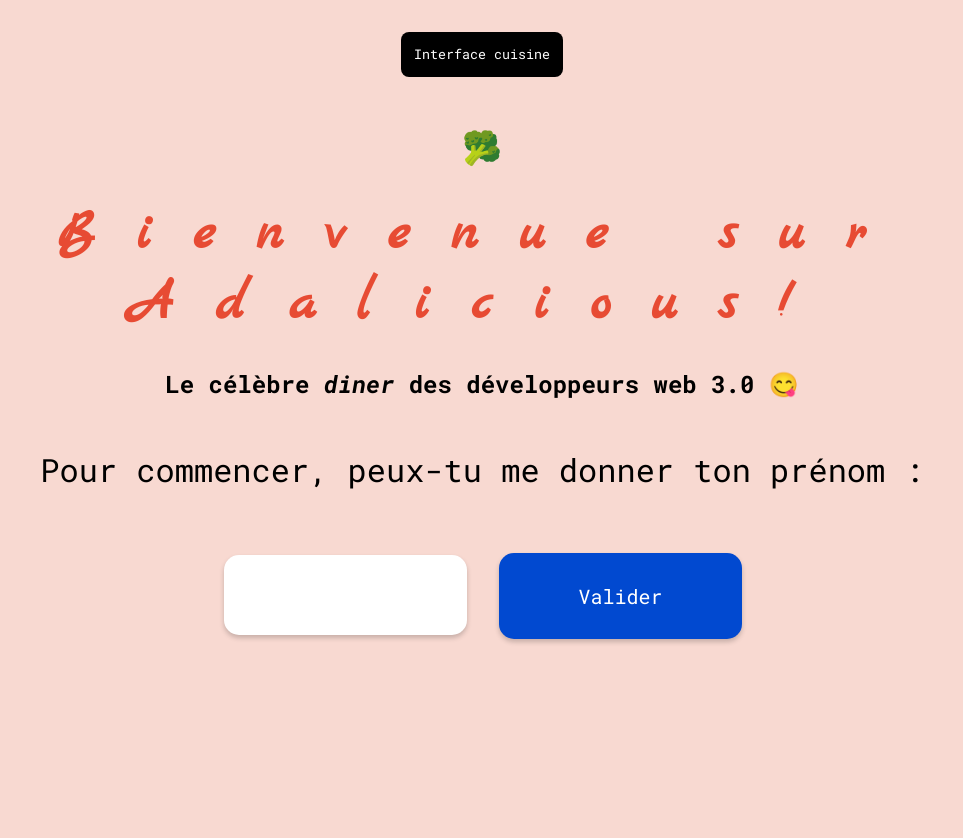
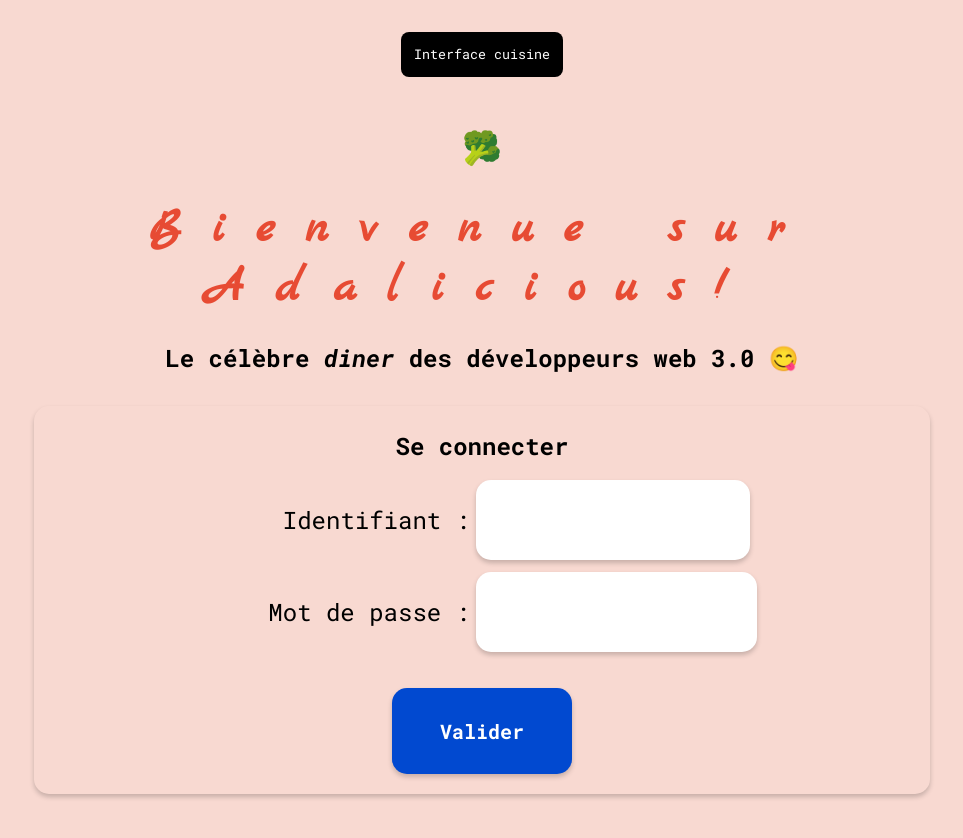
Before and after one commit to EvaTP/adalicious-api, a website: page public/index.html in a window 1280 px wide. Shown: the whole page, without its empty margins (158-1121 px from the left). Before the commit the page ends 800 px from the top, so only its background shows below. Drawn offline with Linux system fonts and the light colour scheme.

Commit message:
update public files

```diff
--- a/package.json
+++ b/package.json
@@ -19,12 +19,14 @@
   },
   "homepage": "https://github.com/EvaTP/adalicious-api#readme",
   "dependencies": {
-    "@prisma/client": "^6.9.0",
+    "@prisma/client": "^6.10.1",
+    "bcrypt": "^6.0.0",
+    "cors": "^2.8.5",
     "dotenv": "^16.5.0",
     "express": "^5.1.0",
     "pg": "^8.16.0"
   },
   "devDependencies": {
-    "prisma": "^6.9.0"
+    "prisma": "^6.10.1"
   }
 }
--- a/public/index.html
+++ b/public/index.html
@@ -20,11 +20,21 @@
 		<p>🥦</p>
 		<h1>Bienvenue sur Adalicious!</h1>
 		<h2>Le célèbre <em>diner</em> des développeurs web 3.0 😋</h2>
-		<p>Pour commencer, peux-tu me donner ton prénom :</p>
 
+		<form action="" id="login-form" method="post">
+			<p>Se connecter</p>
+			<div class="divlogin">
+				<label for="first-name">Identifiant :</label>
+				<input type="text" id="first-name" name="firstname" required>
+			</div>
 
-		<input type="text" id="first-name">
-		<button id="submit-name" type="submit">Valider</button>
+			<div class="divlogin">
+				<label for="password">Mot de passe :</label>
+				<input type="password" id="password" name="password" required>
+			</div>
+			<button id="submit-login" type="submit">Valider</button>
+		</form>
+
 		<p id="message-erreur"></p>
 	</div>
 
--- a/public/style.css
+++ b/public/style.css
@@ -45,9 +45,9 @@ button#interface-cuisine{
 h1{
 	font-family: 'Marck Script', cursive;
 	color : var(--adaRed);
-	letter-spacing: 0.75em;
+	letter-spacing: 0.65em;
 	font-weight: 800;
-	font-size: 3.5em;
+	font-size: 3em;
 	margin-bottom : 0.5em;
 }
 h2{
@@ -60,16 +60,45 @@ main{
 	margin : 3em;
 	padding : 1em;
 }
-#first-name {
-    width: 20%;
-	margin-top : 1.5em;
+#login-form{
+	display: flex;
+	flex-direction: column;
+	align-items: center;
+	margin: 2em 10em 1em 10em;
+	border-radius: 15px;
+	box-shadow: 0 3px 5px rgba(0, 0, 0, 0.2);
+}
+#login-form p{
+	font-size: 1.5em;
+	font-weight: bold;
+	margin-top: 1em;
+	margin-bottom: 0.5em;
+}
+#login-form label{
+	font-size: 1.5em;
+}
+.divlogin{
+	display: flex;
+	flex-direction: row;
+	align-items: center;
+	justify-content: flex-end;
+}
+
+#first-name, #password {
+    width: 50%;
+	margin : 0.25em;
 	padding: 1em;
     font-size: 1.5em;
 	border-radius: 15px;
 	box-shadow: 0 3px 5px rgba(0, 0, 0, 0.2);
 }
-#first-name, #submit-name {
-    margin: 0.5em;
+#submit-login {
+    margin: 0.3em 0 1em 0;
+	font-weight: bold;
+	font-size: 1.75em;
+	/* height: 1.5em; */
+	/* line-height: 1.5em; */
+	text-align: center;
 }
 .hidden{
 	display: none;
@@ -169,7 +198,7 @@ h2#adalicious{
     border-radius: 8px;
     cursor: pointer;
 }
-#submit-name{
+#submit-login{
 	width: 20%;
 	margin-top : 1.5em;
 	align-items: center;
@@ -331,7 +360,7 @@ h2#adalicious{
     text-align: center;
   }
 
-  #submit-name {
+  #submit-login {
     width: 80%;
     font-size: 1em;
     padding: 1em;
```
Also changed, not shown: 1 other file.
